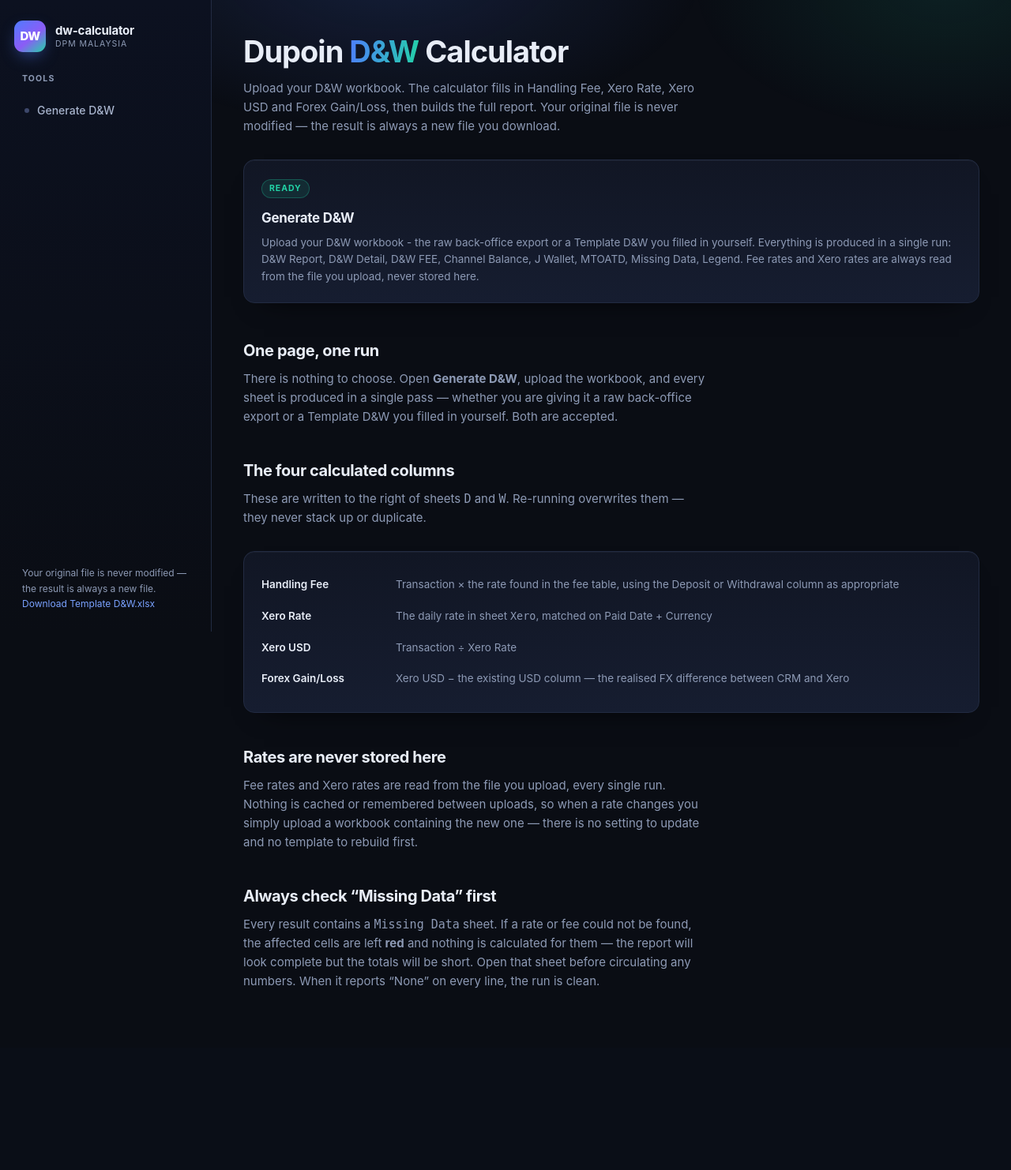
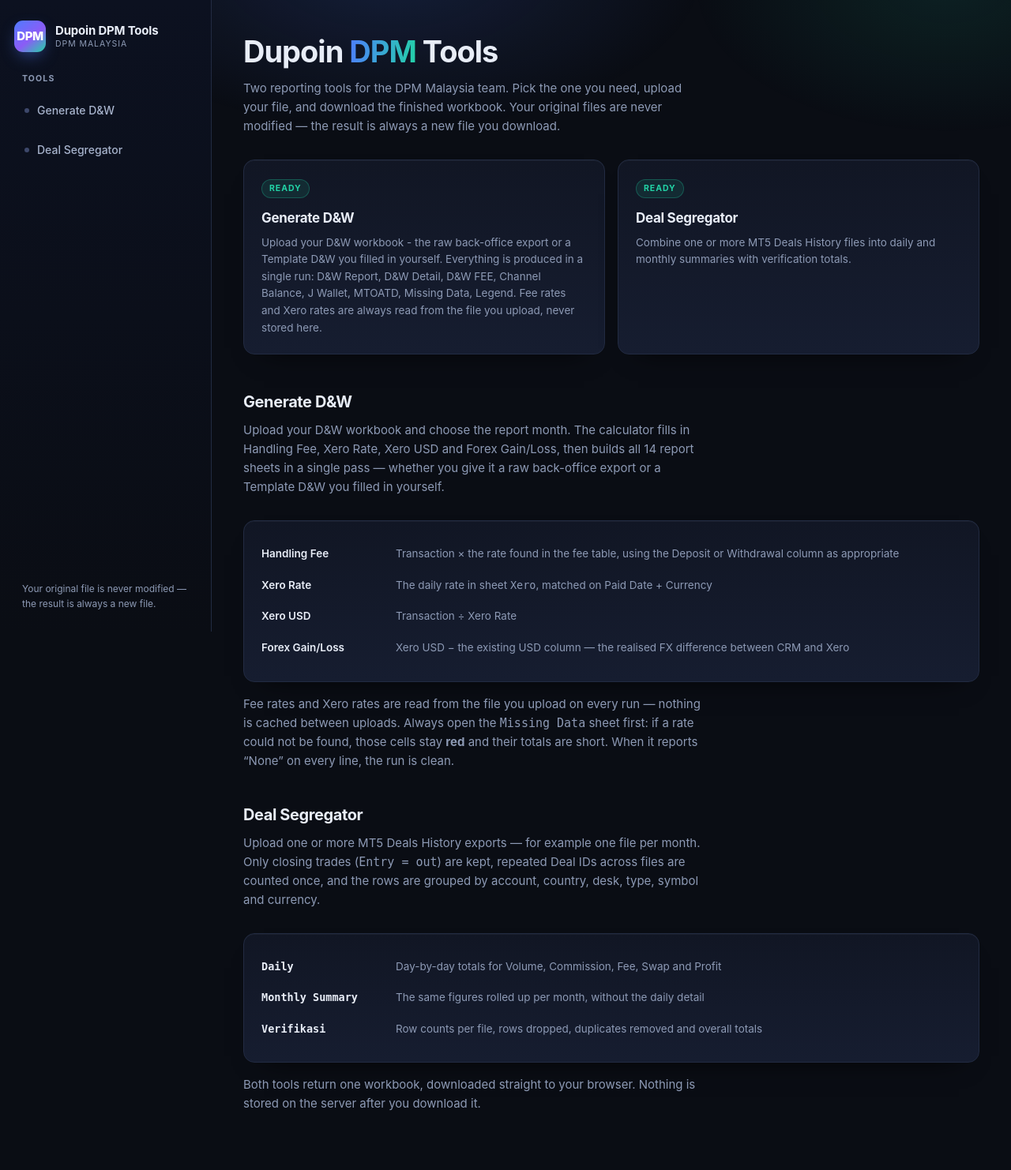
Before and after one commit to gorillaworkout/dpm_calculator, a Flask app: page / in a window 1280 px wide. Shown: the whole page at 79% size. Before the commit the page ends 1252 px from the top, so only its background shows below. Run offline with Flask 3, Linux system fonts and the light colour scheme.

Commit message:
feat: add Deal Segregator menu

```diff
--- a/app.py
+++ b/app.py
@@ -74,6 +74,9 @@
            "Missing Data, Legend. Fee rates and Xero rates are always read from the file "
            "you upload, never stored here.",
            ("isi_template.py", "hitung_dw.py"), True),
+    "segregate": ("Deal Segregator", "Combine one or more MT5 Deals History files into "
+                  "daily and monthly summaries with verification totals.",
+                  ("deal_segregator.py",), True),
 }
 
 app = Flask(__name__)
@@ -152,6 +155,7 @@
           "rates. Sheets 'Fund Transfer Table', 'Opening Balance', 'J Wallet' and "
           "'Payment Channel Balance' are used when present, so that Channel Balance and "
           "J Wallet come out complete.",
+    "segregate": "Choose one or more MT5 Deals History files. CSV, XLSX and XLSM are accepted.",
 }
 
 
@@ -252,6 +256,25 @@
         "catatan": [CATATAN_MISSING, CATATAN_ASLI],
         "catatan_penting": True,
     },
+    "segregate": {
+        "judul": "Deal Segregator — daily and monthly trading summaries",
+        "ringkas": "Upload one or more MT5 Deals History exports. They are combined, filtered, "
+                   "deduplicated and returned as one workbook.",
+        "siapkan": [
+            "One or more MT5 Deals History files in <code>.csv</code>, <code>.xlsx</code> or <code>.xlsm</code> format.",
+            "Each file must contain Deal, Login, Group, Country, Time, Type, Entry, Symbol, Volume, Commission, Fee, Swap, Profit and Currency columns.",
+        ],
+        "langkah": [
+            "Rows from every file are pooled. Only <code>Entry = out</code> rows are kept.",
+            "Repeated non-empty Deal IDs are removed, then Daily and Monthly Summary totals are grouped by account, country, desk, period, type, symbol and currency.",
+            "Country is copied exactly as supplied. No lookup or enrichment is performed.",
+        ],
+        "hasil": "One <code>.xlsx</code> workbook with three sheets:",
+        "sheets": [("Daily", "Daily aggregates and financial totals."),
+                   ("Monthly Summary", "Monthly aggregates and financial totals."),
+                   ("Verifikasi", "Input, filtering, duplicate and output checks.")],
+        "catatan": ["Review the <strong>Verifikasi</strong> sheet before using the totals.", CATATAN_ASLI],
+    },
 }
 
 
@@ -269,16 +292,16 @@
 def tool(slug):
     if slug not in TOOLS or not TOOLS[slug][3]:
         abort(404)
+    pilihan = _pilihan_bulan() if slug == "dw" else {}
     return render_template("tool.html", slug=slug, tool=TOOLS[slug],
-                           hint=HINT.get(slug), doc=DOC.get(slug),
-                           **_pilihan_bulan())
+                           hint=HINT.get(slug), doc=DOC.get(slug), **pilihan)
 
 
 @app.post("/tool/<slug>")
 def run(slug):
     if slug not in TOOLS or not TOOLS[slug][3]:
         abort(404)
-    pilihan = _pilihan_bulan()
+    pilihan = _pilihan_bulan() if slug == "dw" else {}
     # Keep what the user picked, so a validation error does not reset the form.
     if (request.form.get("bulan") or "").isdigit():
         pilihan["bulan_default"] = int(request.form["bulan"])
@@ -290,26 +313,43 @@
                                hint=HINT.get(slug), doc=DOC.get(slug),
                                error=pesan, **pilihan), 400
 
-    up = request.files.get("file")
-    if not up or not up.filename.lower().endswith((".xlsx", ".xlsm")):
-        return _gagal("Please choose an .xlsx file first.")
-
-    periode, salah = _baca_periode(request.form)
-    if salah:
-        return _gagal(salah)
-
-    saldo_jw = (request.form.get("saldo_jw") or "").strip()
-    pilihan["saldo_default"] = saldo_jw
-    if saldo_jw and not SALDO_POLA.match(saldo_jw):
-        return _gagal("The opening balance must be a number, for example 377233.36 "
-                      "or 377,233.36. Leave it empty to start from zero.")
+    uploads = [u for u in request.files.getlist("file") if u and u.filename]
+    if slug == "segregate":
+        if not uploads:
+            return _gagal("Please choose at least one .csv or .xlsx file first.")
+        invalid = [u.filename for u in uploads
+                   if not u.filename.lower().endswith((".csv", ".xlsx", ".xlsm"))]
+        if invalid:
+            return _gagal(f"These files are not .csv/.xlsx and were rejected: {', '.join(invalid)}")
+        periode = saldo_jw = None
+    else:
+        up = uploads[0] if uploads else None
+        if not up or not up.filename.lower().endswith((".xlsx", ".xlsm")):
+            return _gagal("Please choose an .xlsx file first.")
+        periode, salah = _baca_periode(request.form)
+        if salah:
+            return _gagal(salah)
+        saldo_jw = (request.form.get("saldo_jw") or "").strip()
+        pilihan["saldo_default"] = saldo_jw
+        if saldo_jw and not SALDO_POLA.match(saldo_jw):
+            return _gagal("The opening balance must be a number, for example 377233.36 "
+                          "or 377,233.36. Leave it empty to start from zero.")
 
     job = JOBS / uuid.uuid4().hex
     job.mkdir()
     _sweep_old_jobs()
-    src = job / secure_filename(up.filename)
-    up.save(src)
-    dst = src.with_name(f"{src.stem}-hasil.xlsx")
+    sources = []
+    for index, upload in enumerate(uploads, start=1):
+        safe = secure_filename(upload.filename) or f"upload-{index}"
+        src = job / safe
+        suffix = 2
+        while src.exists():
+            src = job / f"{Path(safe).stem}-{suffix}{Path(safe).suffix}"
+            suffix += 1
+        upload.save(src)
+        sources.append(src)
+    src = sources[0]
+    dst = src.with_name(f"{src.stem}-hasil.xlsx") if slug == "dw" else job / "hasil.xlsx"
 
     # Asynchronous on purpose. A 38 MB workbook takes several minutes, and any
     # proxy in front of this app (Cloudflare caps at 100s) would kill a request
@@ -319,12 +359,18 @@
     job_id = job.name
     # The month goes in the download name on purpose: two runs of the same
     # upload for different months would otherwise be indistinguishable on disk.
-    _write_state(job_id, state="running",
-                 name=f"{Path(up.filename).stem} - {_label_periode(periode)}-hasil.xlsx",
+    if slug == "dw":
+        download_name = f"{Path(uploads[0].filename).stem} - {_label_periode(periode)}-hasil.xlsx"
+    else:
+        stems = [Path(upload.filename).stem for upload in uploads]
+        label = " - ".join(stems) if len(stems) <= 3 else f"{len(stems)} files"
+        download_name = f"{label}-hasil.xlsx"
+    _write_state(job_id, state="running", name=download_name,
                  started=time.time(), error=None, log=None, path=None, slug=slug,
                  periode=periode, saldo_jw=saldo_jw or None)
     threading.Thread(target=_process_job,
-                     args=(job_id, slug, job, src, dst, periode, saldo_jw),
+                     args=(job_id, slug, job, sources if slug == "segregate" else src,
+                           dst, periode, saldo_jw),
                      daemon=True).start()
     return redirect(url_for("job_status", job_id=job_id))
 
@@ -339,7 +385,9 @@
     try:
         for i, script in enumerate(langkah):
             keluar = dst if i == len(langkah) - 1 else job / f"step{i}.xlsx"
-            perintah = [sys.executable, str(BASE / script), str(masuk), "-o", str(keluar)]
+            inputs = masuk if isinstance(masuk, (list, tuple)) else [masuk]
+            perintah = [sys.executable, str(BASE / script), *(str(p) for p in inputs),
+                        "-o", str(keluar)]
             flag = PERIODE_ARG.get(script)
             if periode and flag:
                 perintah += [flag, periode]
@@ -374,11 +422,12 @@
     if info["state"] == "failed":
         # Keep the directory: a refresh on the error page must still show the
         # error, not a bare 404. The sweeper removes it later.
+        pilihan = _pilihan_bulan() if slug == "dw" else {}
         return render_template("tool.html", slug=slug, tool=TOOLS[slug],
                                hint=HINT.get(slug), doc=DOC.get(slug),
                                error=info["error"],
                                log=info["log"] or "Failed with no message.",
-                               **_pilihan_bulan()), 422
+                               **pilihan), 422
     elapsed = int(time.time() - info["started"])
     return render_template("job.html", job_id=job_id, info=info, elapsed=elapsed,
                            tool=TOOLS[slug])
--- a/templates/base.html
+++ b/templates/base.html
@@ -3,7 +3,7 @@
 <head>
 <meta charset="utf-8">
 <meta name="viewport" content="width=device-width,initial-scale=1">
-<title>{% block title %}dw-calculator{% endblock %}</title>
+<title>{% block title %}Dupoin DPM Tools{% endblock %}</title>
 <style>
 :root{
   --bg:#0a0d14; --panel:#111624; --panel-2:#161d30; --line:#222b42;
@@ -156,8 +156,8 @@
 </head>
 <body>
 <aside class="side">
-  <a class="logo" href="/"><span class="mark">DW</span>
-    <span class="brand">dw-calculator<small>DPM Malaysia</small></span></a>
+  <a class="logo" href="/"><span class="mark">DPM</span>
+    <span class="brand">Dupoin DPM Tools<small>DPM Malaysia</small></span></a>
   <div class="navwrap">
     <div class="navlabel">Tools</div>
     <nav>
@@ -171,8 +171,8 @@
       {% endfor %}
     </nav>
   </div>
-  <div class="sidefoot">Your original file is never modified — the result is always a new file.<br>
-    <a href="/template">Download Template D&amp;W.xlsx</a></div>
+  <div class="sidefoot">Your original file is never modified — the result is always a new file.
+    {% if request.path == '/tool/dw' %}<br><a href="/template">Download Template D&amp;W.xlsx</a>{% endif %}</div>
 </aside>
 <main><div class="inner{% block wide %}{% endblock %}">{% block body %}{% endblock %}</div></main>
 </body>
--- a/templates/index.html
+++ b/templates/index.html
@@ -1,10 +1,10 @@
 {% extends "base.html" %}
 {% block wide %} wide{% endblock %}
 {% block body %}
-<h1>Dupoin <span>D&amp;W</span> Calculator</h1>
-<p class="lede">Upload your D&amp;W workbook. The calculator fills in Handling Fee, Xero Rate,
-Xero USD and Forex Gain/Loss, then builds the full report. Your original file is never
-modified &mdash; the result is always a new file you download.</p>
+<h1>Dupoin <span>DPM</span> Tools</h1>
+<p class="lede">Two reporting tools for the DPM Malaysia team. Pick the one you need, upload
+your file, and download the finished workbook. Your original files are never modified
+&mdash; the result is always a new file you download.</p>
 
 <div class="grid">
   {% for slug, (nama, desc, _script, siap) in tools.items() %}
@@ -22,14 +22,11 @@
   {% endfor %}
 </div>
 
-<h2 style="margin:44px 0 8px; font-size:20px; letter-spacing:-.4px">One page, one run</h2>
-<p class="lede">There is nothing to choose. Open <strong>Generate D&amp;W</strong>, upload
-the workbook, and every sheet is produced in a single pass &mdash; whether you are giving it
-a raw back-office export or a Template D&amp;W you filled in yourself. Both are accepted.</p>
-
-<h2 style="margin:40px 0 8px; font-size:20px; letter-spacing:-.4px">The four calculated columns</h2>
-<p class="lede">These are written to the right of sheets <code>D</code> and <code>W</code>.
-Re-running overwrites them &mdash; they never stack up or duplicate.</p>
+<h2 style="margin:44px 0 8px; font-size:20px; letter-spacing:-.4px">Generate D&amp;W</h2>
+<p class="lede">Upload your D&amp;W workbook and choose the report month. The calculator fills
+in Handling Fee, Xero Rate, Xero USD and Forex Gain/Loss, then builds all 14 report sheets in
+a single pass &mdash; whether you give it a raw back-office export or a Template D&amp;W you
+filled in yourself.</p>
 
 <div class="card">
   <table style="width:100%; border-collapse:collapse; font-size:13.5px">
@@ -54,16 +51,37 @@
   </table>
 </div>
 
-<h2 style="margin:40px 0 8px; font-size:20px; letter-spacing:-.4px">Rates are never stored here</h2>
-<p class="lede">Fee rates and Xero rates are read from the file you upload, every single
-run. Nothing is cached or remembered between uploads, so when a rate changes you simply
-upload a workbook containing the new one &mdash; there is no setting to update and no
-template to rebuild first.</p>
+<p class="lede" style="margin-top:16px">Fee rates and Xero rates are read from the file you
+upload on every run &mdash; nothing is cached between uploads. Always open the
+<code>Missing Data</code> sheet first: if a rate could not be found, those cells stay
+<strong>red</strong> and their totals are short. When it reports &ldquo;None&rdquo; on every
+line, the run is clean.</p>
 
-<h2 style="margin:40px 0 8px; font-size:20px; letter-spacing:-.4px">Always check “Missing Data” first</h2>
-<p class="lede" style="margin-bottom:0">Every result contains a <code>Missing Data</code> sheet.
-If a rate or fee could not be found, the affected cells are left <strong>red</strong> and
-nothing is calculated for them &mdash; the report will look complete but the totals will be
-short. Open that sheet before circulating any numbers. When it reports “None” on every
-line, the run is clean.</p>
+<h2 style="margin:40px 0 8px; font-size:20px; letter-spacing:-.4px">Deal Segregator</h2>
+<p class="lede">Upload one or more MT5 Deals History exports &mdash; for example one file per
+month. Only closing trades (<code>Entry = out</code>) are kept, repeated Deal IDs across files
+are counted once, and the rows are grouped by account, country, desk, type, symbol and
+currency.</p>
+
+<div class="card">
+  <table style="width:100%; border-collapse:collapse; font-size:13.5px">
+    <tbody>
+      <tr>
+        <td style="padding:9px 0; width:170px; color:var(--ink); font-weight:600"><code>Daily</code></td>
+        <td style="padding:9px 0; color:var(--mute)">Day-by-day totals for Volume, Commission, Fee, Swap and Profit</td>
+      </tr>
+      <tr>
+        <td style="padding:9px 0; color:var(--ink); font-weight:600"><code>Monthly Summary</code></td>
+        <td style="padding:9px 0; color:var(--mute)">The same figures rolled up per month, without the daily detail</td>
+      </tr>
+      <tr>
+        <td style="padding:9px 0; color:var(--ink); font-weight:600"><code>Verifikasi</code></td>
+        <td style="padding:9px 0; color:var(--mute)">Row counts per file, rows dropped, duplicates removed and overall totals</td>
+      </tr>
+    </tbody>
+  </table>
+</div>
+
+<p class="lede" style="margin:16px 0 0">Both tools return one workbook, downloaded straight to
+your browser. Nothing is stored on the server after you download it.</p>
 {% endblock %}
```
Also changed, not shown: templates/tool.html (+9 -7 lines).
